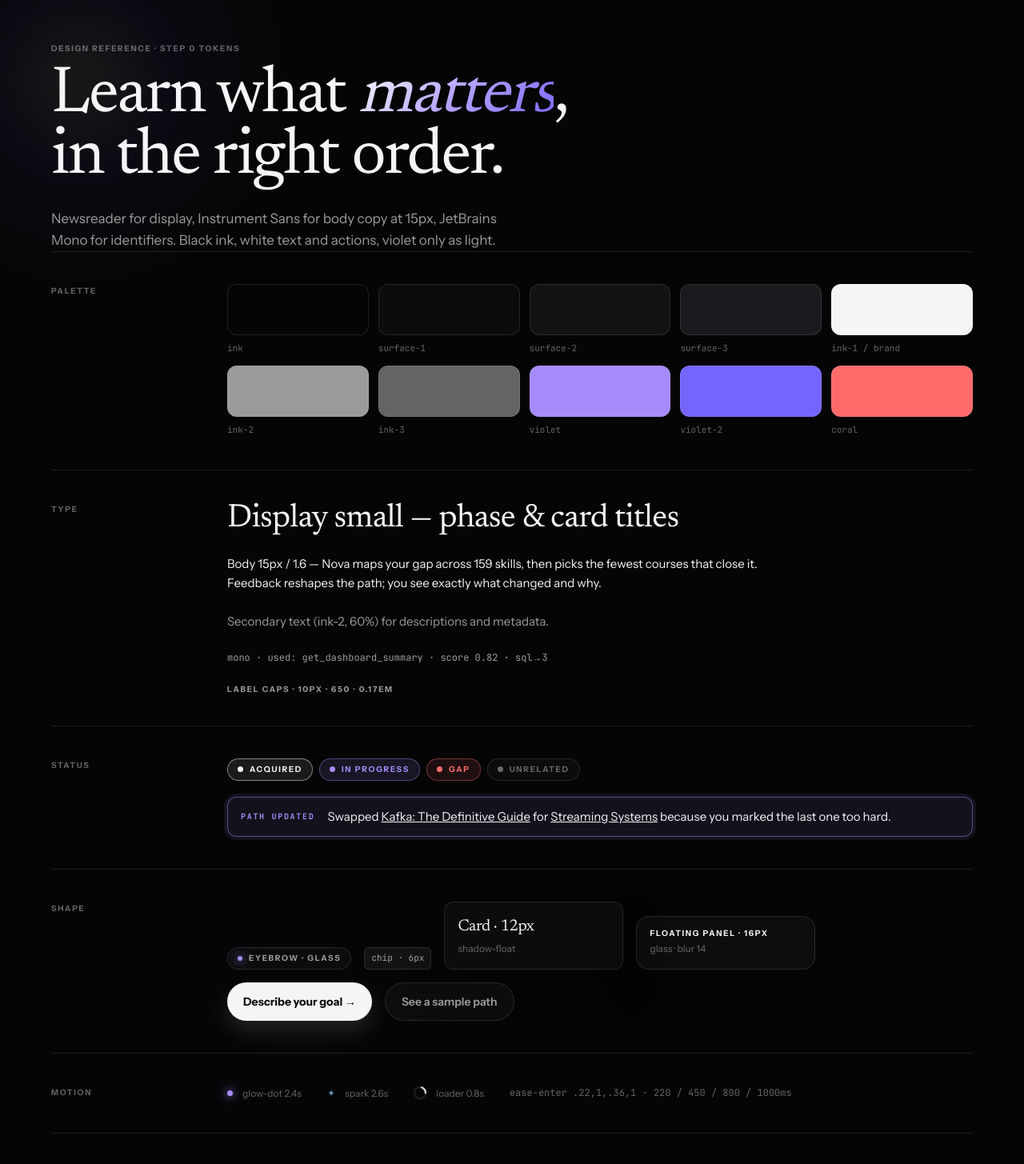
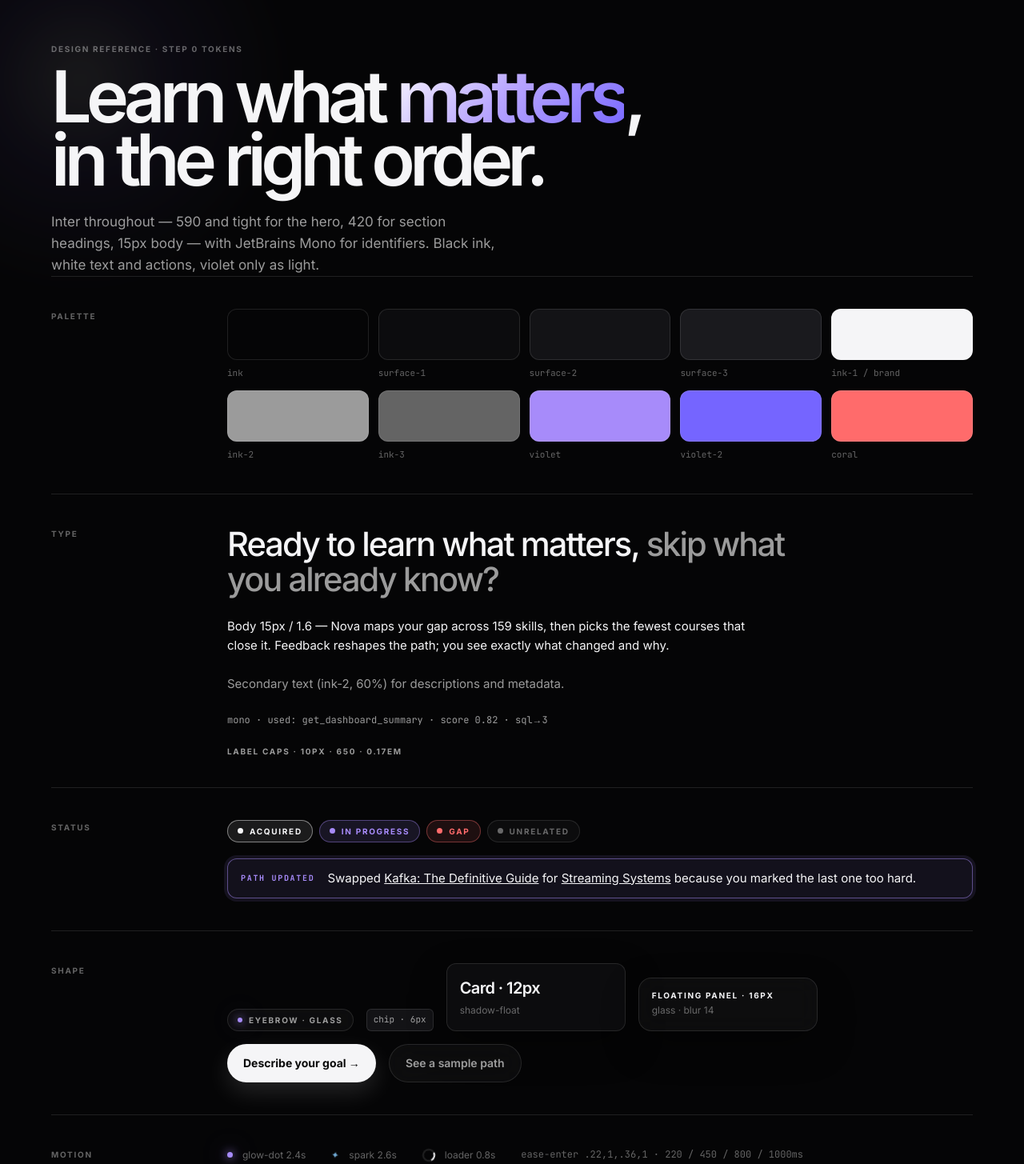
Before and after one commit to iAnmolAgarwal/pathwise, a Next.js app: page /design in a window 1280 px wide. Shown: the top 1455 px of the page at 80% size. Built offline with nearby package versions, Linux system fonts and the light colour scheme.

Commit message:
Set Inter as the single typeface with the hero, heading and wordmark scales

```diff
--- a/app/design/page.tsx
+++ b/app/design/page.tsx
@@ -45,11 +45,11 @@ export default function DesignPage() {
       <div className="relative mx-auto max-w-6xl">
         <p className="label-caps text-ink-3">Design reference · step 0 tokens</p>
         <h1 className="mt-4 text-display max-w-4xl">
-          Learn what <em className="text-gradient-violet">matters</em>, in the right order.
+          Learn what <span className="text-gradient-violet">matters</span>, in the right order.
         </h1>
         <p className="mt-6 max-w-xl text-lead text-ink-2">
-          Newsreader for display, Instrument Sans for body copy at 15px, JetBrains Mono for
-          identifiers. Black ink, white text and actions, violet only as light.
+          Inter throughout — 590 and tight for the hero, 420 for section headings, 15px body — with
+          JetBrains Mono for identifiers. Black ink, white text and actions, violet only as light.
         </p>
 
         <Section title="Palette">
@@ -65,7 +65,7 @@ export default function DesignPage() {
 
         <Section title="Type">
           <div className="space-y-6">
-            <div className="font-display text-display-sm">Display small — phase &amp; card titles</div>
+            <div className="font-display text-display-sm max-w-3xl">Ready to learn what matters, <span className="text-ink-2">skip what you already know?</span></div>
             <p className="text-body max-w-2xl text-ink-1">
               Body 15px / 1.6 — Nova maps your gap across 159 skills, then picks the fewest
               courses that close it. Feedback reshapes the path; you see exactly what changed
@@ -112,7 +112,7 @@ export default function DesignPage() {
               chip · 6px
             </div>
             <div className="w-56 rounded-card border border-line bg-surface-1 p-4 shadow-float">
-              <div className="font-display text-display-sm !text-xl">Card · 12px</div>
+              <div className="font-display text-xl font-[540] tracking-[-0.03em]">Card · 12px</div>
               <div className="mt-1 text-[12px] text-ink-3">shadow-float</div>
             </div>
             <div className="glass w-56 rounded-float p-4 shadow-float">
@@ -165,7 +165,7 @@ export default function DesignPage() {
             <div className="absolute left-8 top-8 flex items-center gap-2 text-[12px] font-medium text-aurora-sky-2">
               <span className="text-aurora-sky animate-spark">✦</span> Start with a goal
             </div>
-            <div className="absolute bottom-6 left-8 font-display text-[112px] leading-[0.72] tracking-[-0.05em] text-aurora-text">
+            <div className="absolute bottom-6 left-8 font-display text-[112px] leading-[0.72] tracking-[-0.087em] font-[540] text-aurora-text">
               pathwise
             </div>
           </div>
--- a/app/globals.css
+++ b/app/globals.css
@@ -7,7 +7,8 @@
 /*
  * Design tokens. Dark-only, high-contrast: near-black ink, white text, white
  * primary actions, violet used as light (glows, gradients, progress) rather
- * than as a fill. The landing footer alone uses the aurora group. Everything below
+ * than as a fill; Inter throughout with tight negative tracking at display
+ * sizes. The landing footer alone uses the aurora group. Everything below
  * is referenced by utility name (bg-brand, text-ink-2, rounded-card, ...);
  * component styles should never restate raw values.
  */
@@ -113,8 +114,8 @@
   --color-sidebar-ring: var(--color-brand);
 
   /* --- type ---------------------------------------------------------- */
-  --font-display: var(--font-newsreader), Georgia, "Times New Roman", serif;
-  --font-sans: var(--font-instrument-sans), ui-sans-serif, system-ui, sans-serif;
+  --font-display: var(--font-inter), "SF Pro Display", "Helvetica Neue", Helvetica, Arial, sans-serif;
+  --font-sans: var(--font-inter), "SF Pro Display", "Helvetica Neue", Helvetica, Arial, sans-serif;
   --font-mono: var(--font-jetbrains-mono), ui-monospace, "SF Mono", Menlo, monospace;
   --font-heading: var(--font-display);
 
@@ -126,12 +127,18 @@
   --text-body--line-height: 1.6;
   --text-lead: 1.0625rem; /* 17px */
   --text-lead--line-height: 1.6;
-  --text-display-sm: clamp(2rem, 3.2vw, 2.75rem);
-  --text-display-sm--line-height: 1.02;
-  --text-display-sm--letter-spacing: -0.02em;
-  --text-display: clamp(3.25rem, 6.4vw, 5.75rem);
-  --text-display--line-height: 0.94;
-  --text-display--letter-spacing: -0.03em;
+  --text-display-sm: clamp(2rem, 3.25vw, 3.625rem); /* footer heading scale */
+  --text-display-sm--line-height: 1.06;
+  --text-display-sm--letter-spacing: -0.047em;
+  --text-display-sm--font-weight: 420;
+  --text-display: clamp(3.625rem, min(7vw, 13vh), 6.75rem); /* hero h1 scale */
+  --text-display--line-height: 0.88;
+  --text-display--letter-spacing: -0.075em;
+  --text-display--font-weight: 590;
+  --text-wordmark: clamp(5.375rem, 13.4vw, 12.8125rem);
+  --text-wordmark--line-height: 0.72;
+  --text-wordmark--letter-spacing: -0.087em;
+  --text-wordmark--font-weight: 540;
 
   /* --- shape --------------------------------------------------------- */
   --radius-chip: 6px;
@@ -241,7 +248,7 @@
   h1,
   h2,
   h3 {
-    @apply font-display font-normal;
+    @apply font-display;
     text-wrap: balance;
   }
   :focus-visible {
--- a/app/layout.tsx
+++ b/app/layout.tsx
@@ -1,18 +1,11 @@
 import type { Metadata } from "next";
-import { Instrument_Sans, JetBrains_Mono, Newsreader } from "next/font/google";
+import { Inter, JetBrains_Mono } from "next/font/google";
 import "./globals.css";
 
-const newsreader = Newsreader({
-  variable: "--font-newsreader",
+const inter = Inter({
+  variable: "--font-inter",
   subsets: ["latin"],
-  style: ["normal", "italic"],
   axes: ["opsz"],
-  display: "swap",
-});
-
-const instrumentSans = Instrument_Sans({
-  variable: "--font-instrument-sans",
-  subsets: ["latin"],
   display: "swap",
 });
 
@@ -32,7 +25,7 @@ export default function RootLayout({ children }: LayoutProps<"/">) {
   return (
     <html
       lang="en"
-      className={`${newsreader.variable} ${instrumentSans.variable} ${jetbrainsMono.variable} h-full`}
+      className={`${inter.variable} ${jetbrainsMono.variable} h-full`}
     >
       <body className="min-h-full flex flex-col">{children}</body>
     </html>
```
